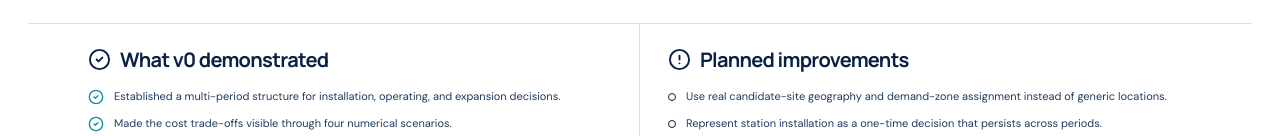
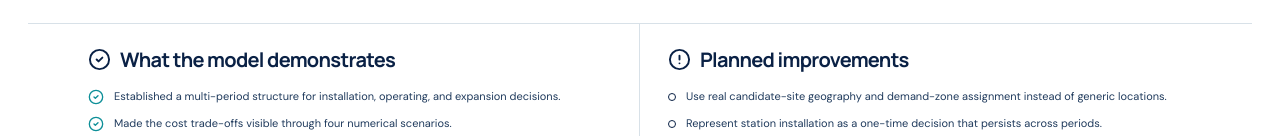
Before and after one commit to lordSauron1710/triangle-ev-infrastructure-planner, a React (Vite) app: page /v0 in a window 1280 px wide. Shown: the part 1988-2124 px from the top of the page. Built offline with nearby package versions, Linux system fonts and the light colour scheme.

Commit message:
Remove v0 wording from capacity model page

```diff
--- a/src/versions/v0/components/FactsRail.tsx
+++ b/src/versions/v0/components/FactsRail.tsx
@@ -9,7 +9,7 @@ const facts = [
 
 export function FactsRail() {
   return (
-    <section className="facts-rail" aria-label="Version zero model scope">
+    <section className="facts-rail" aria-label="Model scope">
       {facts.map(({ value, label, icon: Icon }) => (
         <div key={label}>
           <Icon size={25} strokeWidth={1.7} />
--- a/src/versions/v0/components/Lessons.tsx
+++ b/src/versions/v0/components/Lessons.tsx
@@ -21,7 +21,7 @@ export function Lessons() {
         <article>
           <h2>
             <CheckCircle2 size={23} />
-            What v0 demonstrated
+            What the model demonstrates
           </h2>
           <ul>
             {demonstrated.map((item) => (
--- a/src/versions/v0/components/ScenarioExplorer.tsx
+++ b/src/versions/v0/components/ScenarioExplorer.tsx
@@ -39,7 +39,7 @@ export function ScenarioExplorer() {
         <span>Workbook Sheet3 rows 34–45</span>
       </div>
 
-      <div className="scenario-tabs" role="tablist" aria-label="Version zero scenarios">
+      <div className="scenario-tabs" role="tablist" aria-label="Scenario outputs">
         {v0Scenarios.map((item) => (
           <button
             key={item.key}
--- a/src/versions/v0/components/V0Header.tsx
+++ b/src/versions/v0/components/V0Header.tsx
@@ -4,7 +4,7 @@ import { Link } from "react-router-dom";
 export function V0Header() {
   return (
     <header className="v0-header">
-      <Link className="v0-brand" to="/v0" aria-label="EV Infrastructure Planner v0">
+      <Link className="v0-brand" to="/v0" aria-label="EV Infrastructure Planner">
         <span aria-hidden="true">
           <Zap size={15} strokeWidth={2.3} />
         </span>
```
